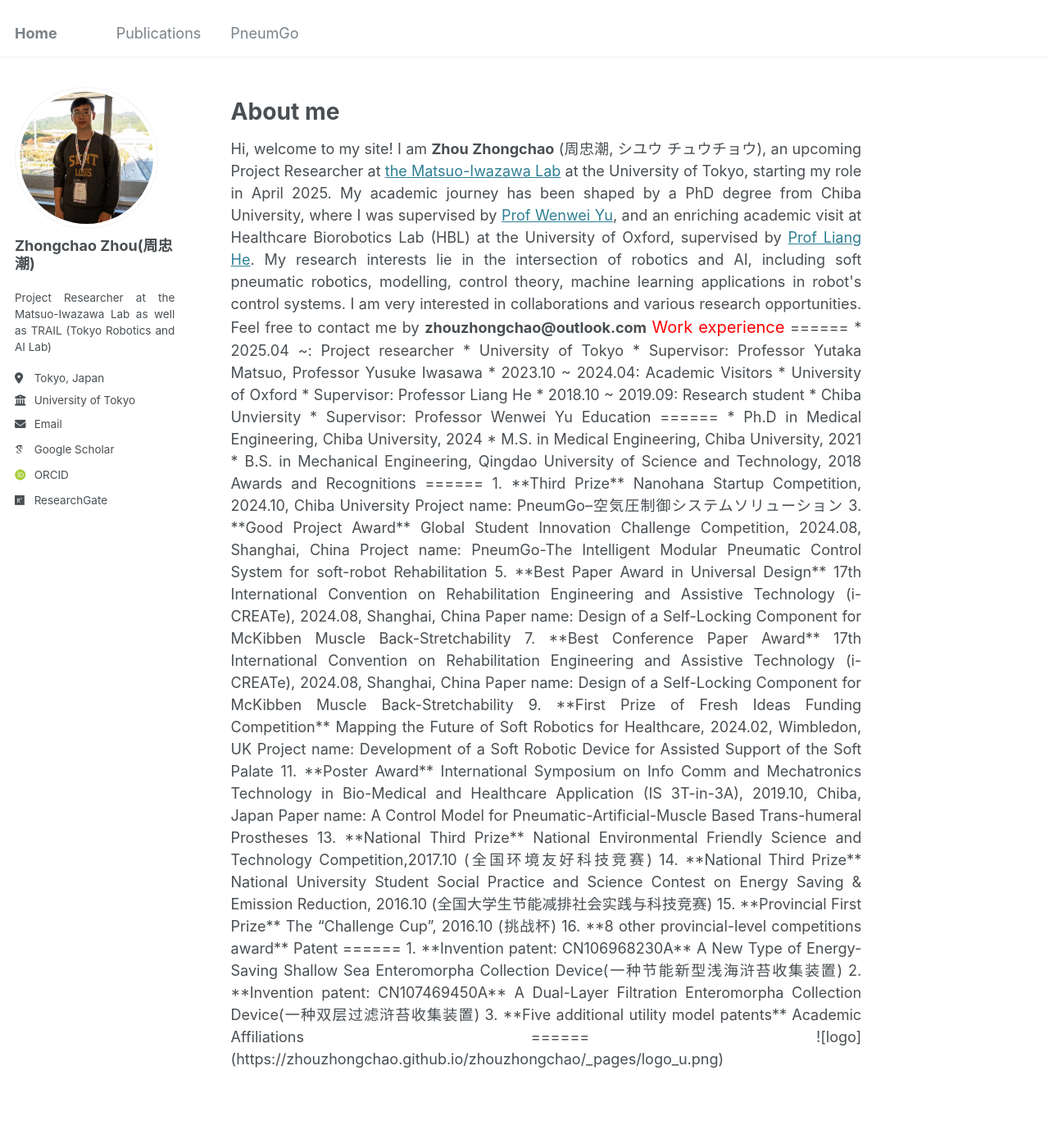
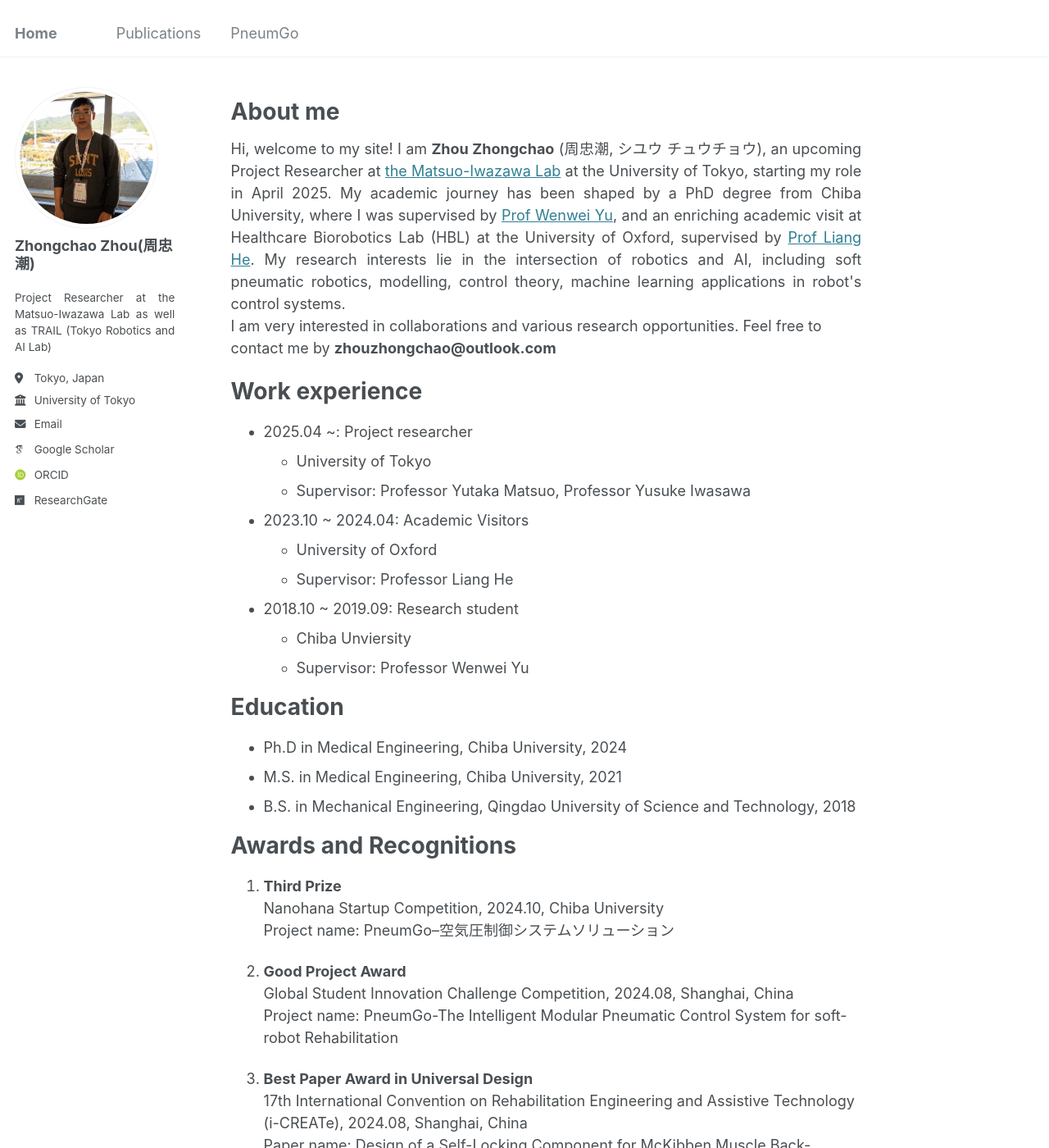
Before and after one commit to zhouzhongchao/zhouzhongchao, a Jekyll site: the page built from _pages/about.md, in a window 1280 px wide and 1400 px high. Shown: the whole window at 82% size. Built offline with Jekyll 4.4.1, drawn with Linux system fonts in a browser that asks for light colours; some web fonts are replaced; some of the changed text lies outside the part shown.

Commit message:
Update about.md

```diff
--- a/_pages/about.md
+++ b/_pages/about.md
@@ -13,9 +13,12 @@ About me
 Hi, welcome to my site! I am <strong>Zhou Zhongchao</strong> (周忠潮, シユウ チュウチョウ), an upcoming Project Researcher at <a href="https://weblab.t.u-tokyo.ac.jp/">the Matsuo-Iwazawa Lab</a> at the University of Tokyo, starting my role in April 2025. My academic journey has been shaped by a PhD degree from Chiba University, where I was supervised by <a href="https://www.tms.chiba-u.jp/~yu/member_prof.html">Prof Wenwei Yu</a>, and an enriching academic visit at Healthcare Biorobotics Lab (HBL) at the University of Oxford, supervised by <a href="https://eng.ox.ac.uk/people/liang-he/">Prof Liang He</a>.
 
 My research interests lie in the intersection of robotics and AI, including soft pneumatic robotics, modelling, control theory, machine learning applications in robot's control systems.
+</div>
+
+
 I am very interested in collaborations and various research opportunities. Feel free to contact me by <strong>zhouzhongchao@outlook.com</strong>
 
-<span style="font-size:20px; color:red;">Work experience</span>
+Work experience
 ======
 * 2025.04 ~: Project researcher
   * University of Tokyo
@@ -83,6 +86,7 @@ Patent
    A Dual-Layer Filtration Enteromorpha Collection Device(一种双层过滤浒苔收集装置)
 3. **Five additional utility model patents**
 
+
 Academic Affiliations
 ======
 ![logo](https://zhouzhongchao.github.io/zhouzhongchao/_pages/logo_u.png)
```
